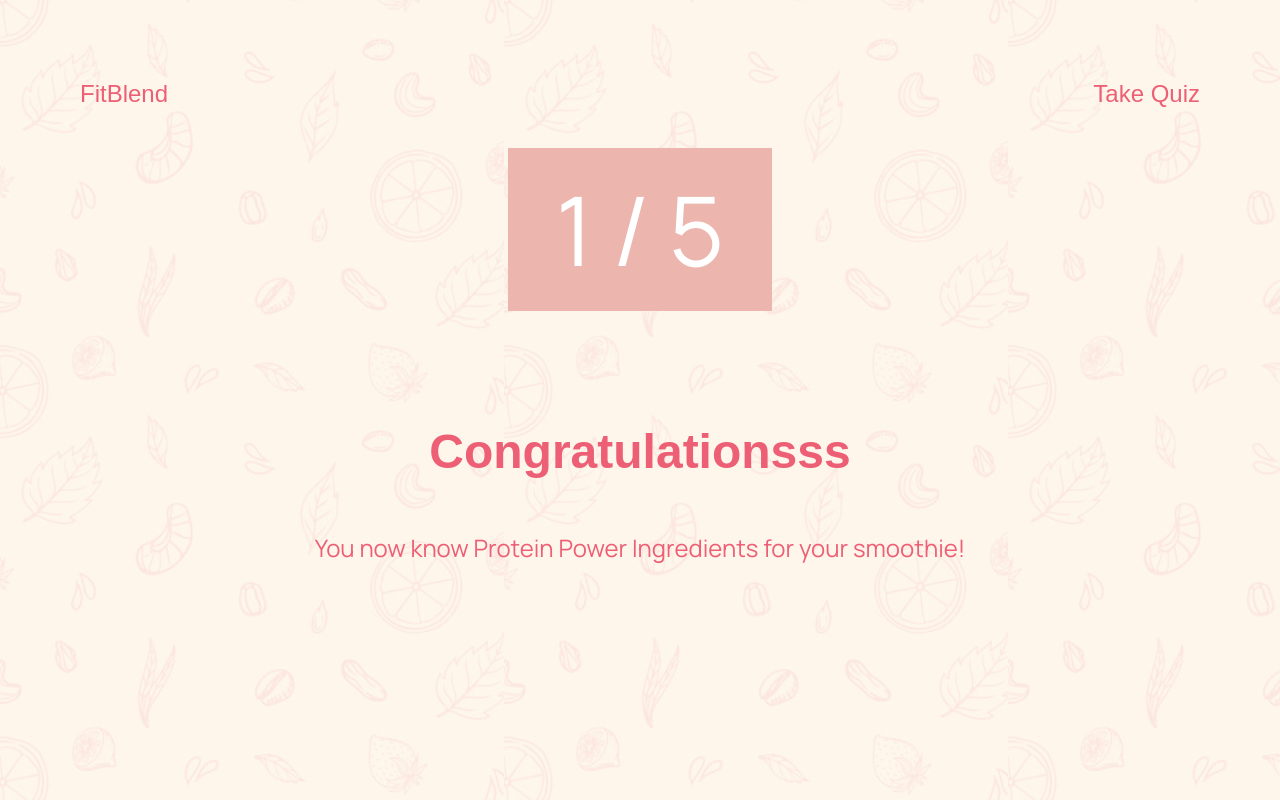
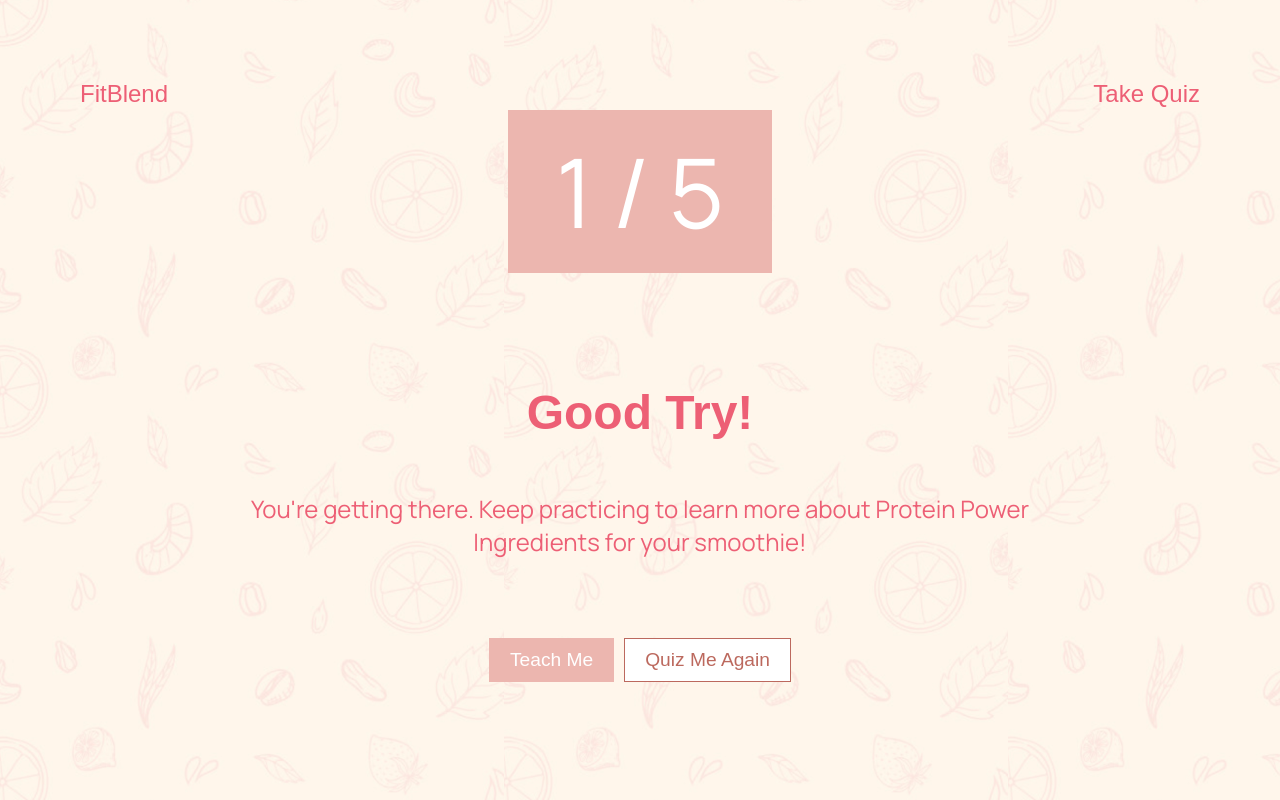
Before and after one commit to tanishabisht/Smoothies, a React (Create React App) app: page /#/results/1 in a window 1280 px wide. Built offline with nearby package versions, Linux system fonts and the light colour scheme; a web font is replaced by a local one.

Commit message:
score page modified

```diff
--- a/src/App.css
+++ b/src/App.css
@@ -572,3 +572,36 @@ hr {
   color: #fff;
   padding: 1rem 3rem;
 }
+
+.btn-container {
+  display: flex;
+  justify-content: center;
+}
+
+.btn-main {
+  background-color: #ECB6AF;
+  color: #fff;
+  padding: 10px 20px;
+  border: 1px solid #ECB6AF;
+  font-size: 1.2rem;
+}
+
+.btn-main:hover {
+  background-color: #BC695E;
+  cursor: pointer;
+}
+
+.btn-secondary {
+  padding: 10px 20px;
+  margin-left: 10px;
+  border: 1px solid #BC695E;
+  background-color: #fff;
+  color: #BC695E;
+  font-size: 1.2rem;
+}
+
+.btn-secondary:hover {
+  background-color: #BC695E;
+  color: beige;
+  cursor: pointer;
+}
--- a/src/components/Navbar.js
+++ b/src/components/Navbar.js
@@ -1,11 +1,13 @@
 import React from "react";
-import { Link } from 'react-router-dom'
+import { Link, useLocation } from 'react-router-dom'
 
 const Navbar = () => {
+    const location = useLocation();
+
     return (
         <nav className='navbar'>
             <Link className='navbar-menu' to="/">FitBlend</Link>
-            <Link className='navbar-menu' to="/quiz/1">Take Quiz</Link>
+            {!(/\/quiz\/\d+/.test(location.pathname)) && <Link className='navbar-menu' to="/quiz/1">Take Quiz</Link>}
         </nav>
     );
 };
--- a/src/pages/QuizPage.js
+++ b/src/pages/QuizPage.js
@@ -43,9 +43,6 @@ const QuizPage = () => {
     const handleNextQuestion = () => {
         let nextId = questionNumber + 1;
         if (nextId <= quizQuestions.length) {
-            if (selected === quizQuestions[questionNumber - 1].answer) {
-                setScore(prevScore => prevScore + 1);
-            }
             navigate(`/quiz/${nextId}`);
         } else {
             navigate(`/results/${score}`);
--- a/src/pages/QuizResult.js
+++ b/src/pages/QuizResult.js
@@ -1,9 +1,18 @@
 import React from 'react';
-import { useParams } from 'react-router-dom'
+import { useParams, useNavigate } from 'react-router-dom'
 import { Navbar } from '../components'
 
 const QuizResultPage = () => {
     const { score } = useParams();
+    const navigate = useNavigate();
+
+    const onClickLearnBtn = () => {
+        navigate(`/lesson/1`);
+    }
+
+    const onClickQuizBtn = () => {
+        navigate(`/quiz/1`);
+    }
 
     return (
         <div className='home-container'>
@@ -13,8 +22,33 @@ const QuizResultPage = () => {
                     <div className='score-container'>
                         <div className='score'>{score} / 5</div>
                     </div>
-                    <h1 className='home-heading'>Congratulationsss</h1>
-                    <h2 className='home-description'>You now know Protein Power Ingredients for your smoothie!</h2>
+
+                    {score < 3 && (
+                        <>
+                            <h1 className='home-heading'>Good Try!</h1>
+                            <h2 className='home-description'>You're getting there. Keep practicing to learn more about Protein Power Ingredients for your smoothie!</h2>
+                        </>
+                    )}
+
+                    {score == 3 && (
+                        <>
+                            <h1 className='home-heading'>Congratulations!</h1>
+                            <h2 className='home-description'>You know the basics of Protein Power Ingredients for your smoothie!</h2>
+                        </>
+                    )}
+
+                    {score > 3 && (
+                        <>
+                            <h1 className='home-heading'>Outstanding Performance!</h1>
+                            <h2 className='home-description'>You're a master of Protein Power Ingredients for your smoothie!</h2>
+                        </>
+                    )}
+
+                    <div className='btn-container'>
+                        <button className='btn-main' onClick={onClickLearnBtn}>Teach Me</button>
+                        <button className='btn-secondary' onClick={onClickQuizBtn}>Quiz Me Again</button>
+                    </div>
+
                 </div>
             </div>
         </div>
```
